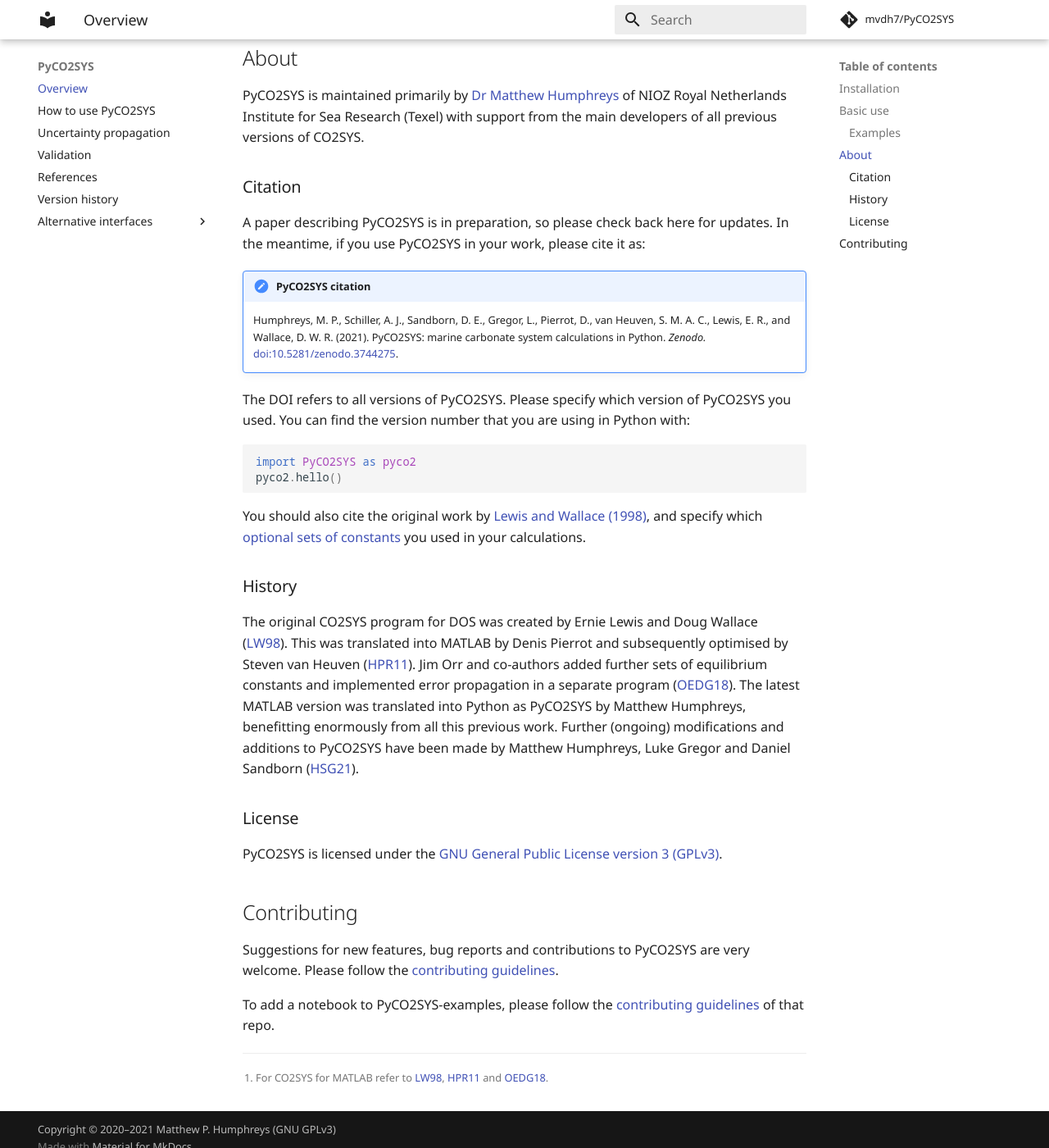
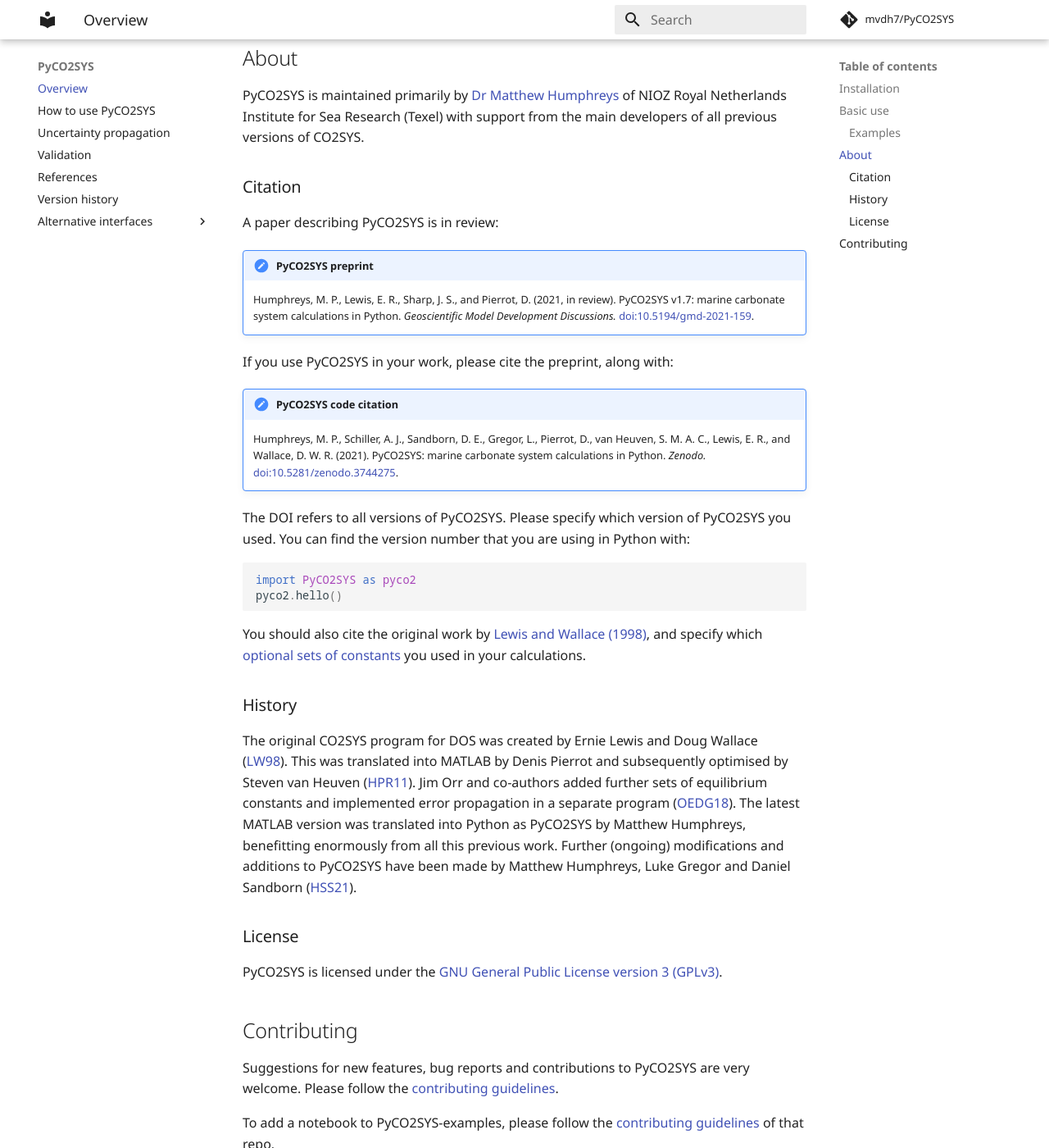
Before and after one commit to mvdh7/PyCO2SYS, an MkDocs documentation site: the page built from docs/index.md, in a window 1280 px wide and 1400 px high, scrolled down 996 px. Shown: the whole window at 82% size. Built offline with MkDocs 1.6.1 and Material for MkDocs 9.7.7, drawn with Linux system fonts in a browser that asks for light colours; comment, search, counter and statistics services are not loaded.

Commit message:
Update citation instructions

```diff
--- a/docs/index.md
+++ b/docs/index.md
@@ -41,9 +41,14 @@ PyCO2SYS is maintained primarily by [Dr Matthew Humphreys](https://www.nioz.nl/e
 
 ### Citation
 
-A paper describing PyCO2SYS is in preparation, so please check back here for updates.  In the meantime, if you use PyCO2SYS in your work, please cite it as:
+A paper describing PyCO2SYS is in review:
 
-!!! note "PyCO2SYS citation"
+!!! note "PyCO2SYS preprint"
+    Humphreys, M. P., Lewis, E. R., Sharp, J. S., and Pierrot, D. (2021, in review).  PyCO2SYS v1.7: marine carbonate system calculations in Python.  *Geoscientific Model Development Discussions.*  [doi:10.5194/gmd-2021-159](https://doi.org/10.5194/gmd-2021-159).
+
+If you use PyCO2SYS in your work, please cite the preprint, along with:
+
+!!! note "PyCO2SYS code citation"
     Humphreys, M. P., Schiller, A. J., Sandborn, D. E., Gregor, L., Pierrot, D., van Heuven, S. M. A. C., Lewis, E. R., and Wallace, D. W. R. (2021).  PyCO2SYS: marine carbonate system calculations in Python.  *Zenodo.*  [doi:10.5281/zenodo.3744275](http://doi.org/10.5281/zenodo.3744275).
 
 The DOI refers to all versions of PyCO2SYS.  Please specify which version of PyCO2SYS you used.  You can find the version number that you are using in Python with:
@@ -57,7 +62,7 @@ You should also cite the original work by [Lewis and Wallace (1998)](refs/#l), a
 
 ### History
 
-The original CO2SYS program for DOS was created by Ernie Lewis and Doug Wallace ([LW98](refs/#l)).  This was translated into MATLAB by Denis Pierrot and subsequently optimised by Steven van Heuven ([HPR11](refs/#h)).  Jim Orr and co-authors added further sets of equilibrium constants and implemented error propagation in a separate program ([OEDG18](refs/#o)).  The latest MATLAB version was translated into Python as PyCO2SYS by Matthew Humphreys, benefitting enormously from all this previous work.  Further (ongoing) modifications and additions to PyCO2SYS have been made by Matthew Humphreys, Luke Gregor and Daniel Sandborn ([HSG21](refs/#h)).
+The original CO2SYS program for DOS was created by Ernie Lewis and Doug Wallace ([LW98](refs/#l)).  This was translated into MATLAB by Denis Pierrot and subsequently optimised by Steven van Heuven ([HPR11](refs/#h)).  Jim Orr and co-authors added further sets of equilibrium constants and implemented error propagation in a separate program ([OEDG18](refs/#o)).  The latest MATLAB version was translated into Python as PyCO2SYS by Matthew Humphreys, benefitting enormously from all this previous work.  Further (ongoing) modifications and additions to PyCO2SYS have been made by Matthew Humphreys, Luke Gregor and Daniel Sandborn ([HSS21](refs/#h)).
 
 ### License
 
```
Also changed, not shown: README.md (+7 -3 lines), docs/refs.md (+1 -1 lines).
